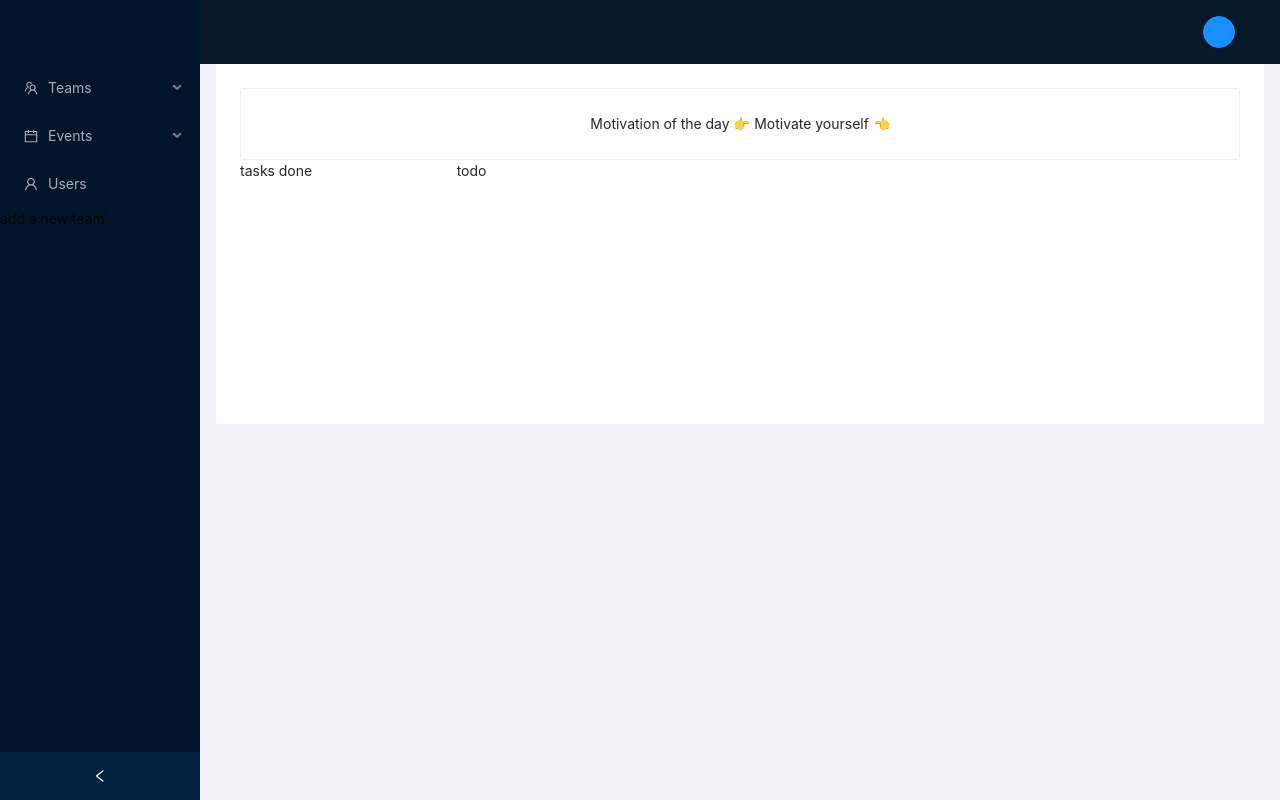
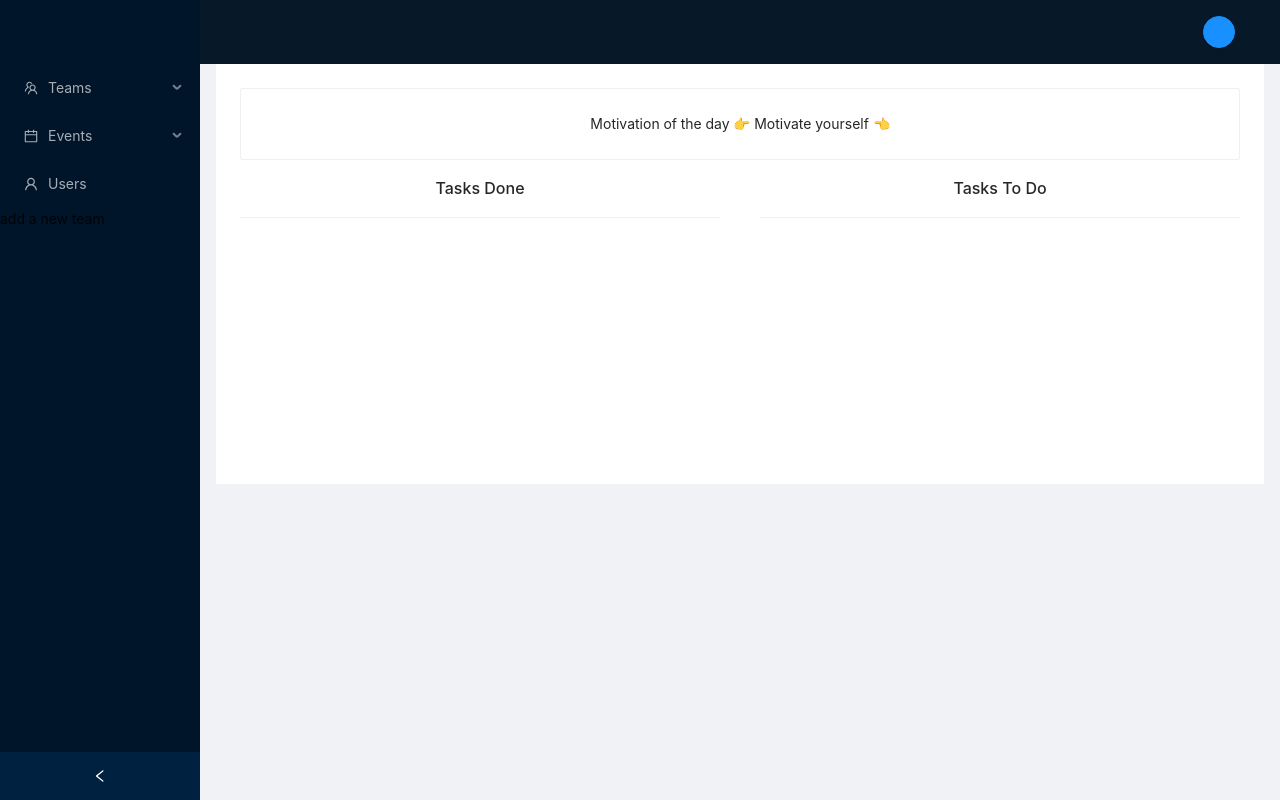
Before and after one commit to Barleu/TasX, a React (Create React App) app in the folder tasx/: page / in a window 1280 px wide. Built offline with nearby package versions, Linux system fonts and the light colour scheme.

Commit message:
Mock task lists

```diff
--- a/tasx/src/index.css
+++ b/tasx/src/index.css
@@ -10,9 +10,8 @@
 .echipa-card {
   border-radius: 10px;
   color: blue;
-  width: 300px !important;
-  height: 300px !important;
-  text-align: center !important;
+  min-height: 300px;
+  text-align: center;
 }
 .site-layout {
   background: white;
--- a/tasx/src/pages/Home.jsx
+++ b/tasx/src/pages/Home.jsx
@@ -1,9 +1,16 @@
 import React from "react";
-import { Card, Row, Col } from "antd";
+import { Card, Row, Col, Checkbox } from "antd";
 
 import PageLayout from "../components/PageLayout";
 
 function Home() {
+  const taskdone = [];
+  const mytasks = [];
+
+  const toggleTask = (taskId, val) => {
+    console.log(taskId, val);
+  };
+
   return (
     <PageLayout>
       <Card
@@ -16,9 +23,31 @@ function Home() {
 
       <div className="site-card-wrapper">
         <Row gutter={[40, 16]}>
-          <Col span={5}>tasks done</Col>
+          <Col span={12}>
+            <Card title="Tasks Done" bordered={false} className="echipa-card">
+              {taskdone?.map((task) => (
+                <tr>{task.title}</tr>
+              ))}
+            </Card>
+          </Col>
 
-          <Col span={32}>todo</Col>
+          <Col span={12}>
+            <Card title="Tasks To Do" bordered={false} className="echipa-card">
+              {mytasks?.map((task) => (
+                <tr>
+                  {" "}
+                  {task.title}{" "}
+                  <Checkbox
+                    checked={task.completed}
+                    style={{
+                      margin: 15,
+                    }}
+                    onClick={() => toggleTask(task.id, !task.completed)}
+                  />
+                </tr>
+              ))}
+            </Card>
+          </Col>
         </Row>
       </div>
     </PageLayout>
```
